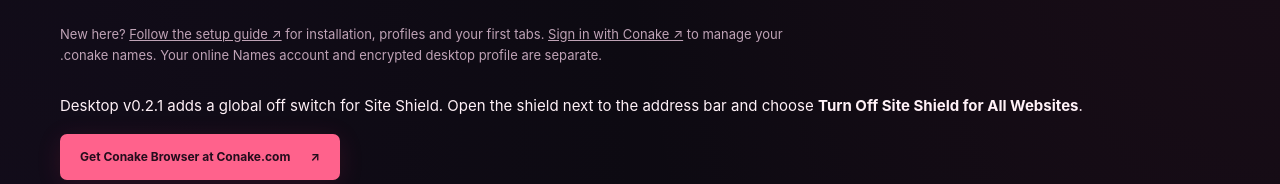
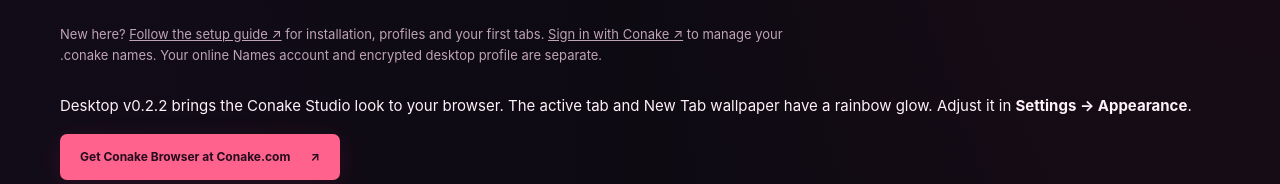
Before and after one commit to menacing-aura/Conake-Browser, a plain HTML site: page index.html in a window 1280 px wide. Shown: the part 889-1073 px from the top of the page. Drawn offline with Linux system fonts and the light colour scheme.

Commit message:
Show the released desktop identity and v0.2.2 download links (#2)

```diff
--- a/index.html
+++ b/index.html
@@ -62,7 +62,7 @@
       </div>
       <p class="section-intro"><a href="https://conake-domains.web-one1aura.workers.dev/">Register your free .conake name ↗</a> · Up to five aliases for existing public HTTPS websites. Works from desktop v0.1.19 or Chromebook Preview 03. The real website address remains visible; this is a Conake-only namespace without Tor routing or anonymity.</p>
       <p class="section-intro">New here? <a href="https://conake-domains.web-one1aura.workers.dev/setup">Follow the setup guide ↗</a> for installation, profiles and your first tabs. <a href="https://conake-domains.web-one1aura.workers.dev/account">Sign in with Conake ↗</a> to manage your .conake names. Your online Names account and encrypted desktop profile are separate.</p>
-      <p>Desktop v0.2.1 adds a global off switch for Site Shield. Open the shield next to the address bar and choose <strong>Turn Off Site Shield for All Websites</strong>.</p>
+      <p>Desktop v0.2.2 brings the Conake Studio look to your browser. The active tab and New Tab wallpaper have a rainbow glow. Adjust it in <strong>Settings → Appearance</strong>.</p>
       <p><a class="button primary" href="https://conake.com/downloads">Get Conake Browser at Conake.com <span aria-hidden="true">↗</span></a></p>
       <article class="platform-card" style="margin-top:1rem" aria-labelledby="chromebook-title">
         <h3 id="chromebook-title">Android &amp; Chromebook</h3>
```
Also changed, not shown: assets/readme/desktop-studio-v022.webp (added), 2 other files.
